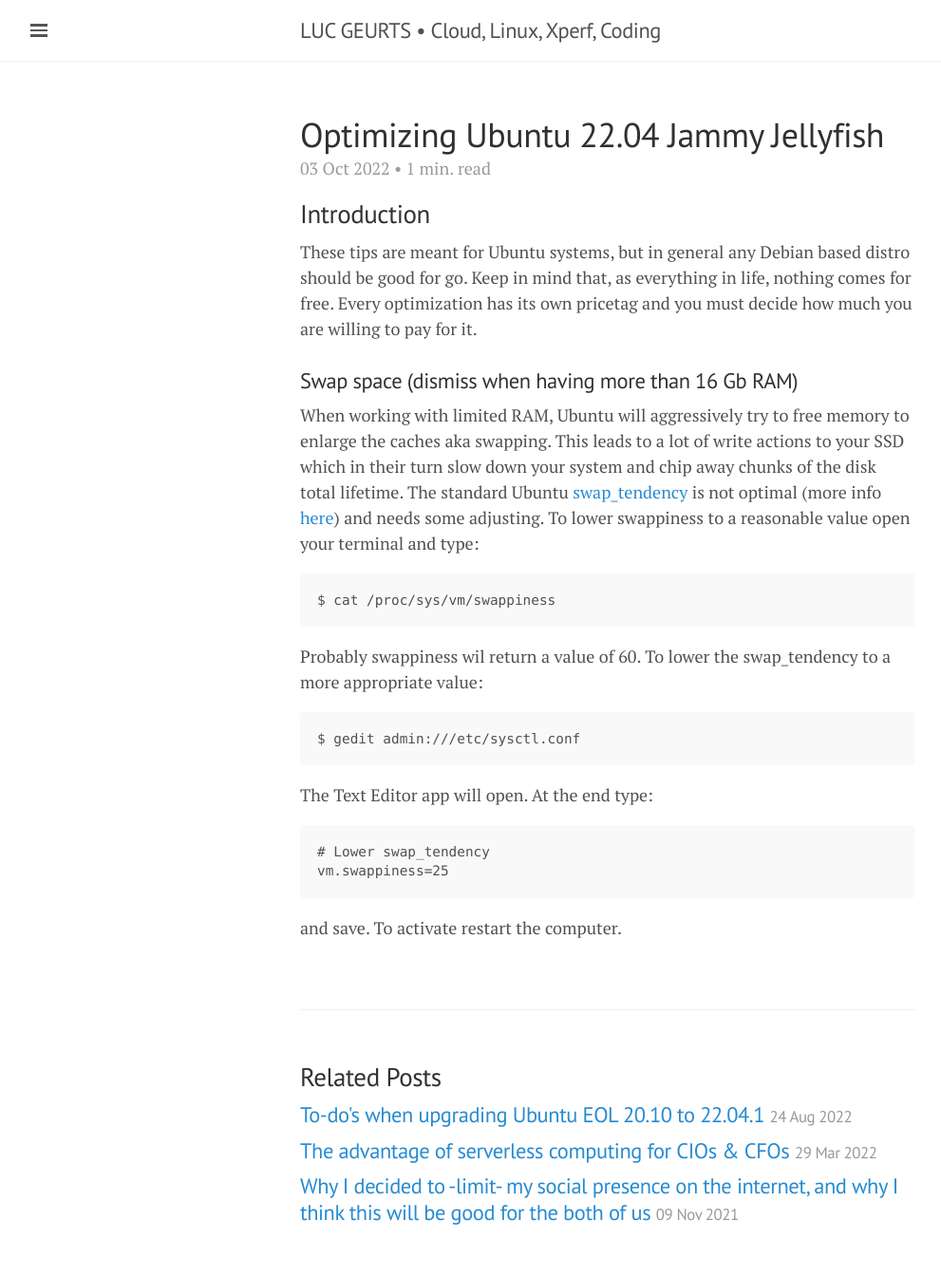
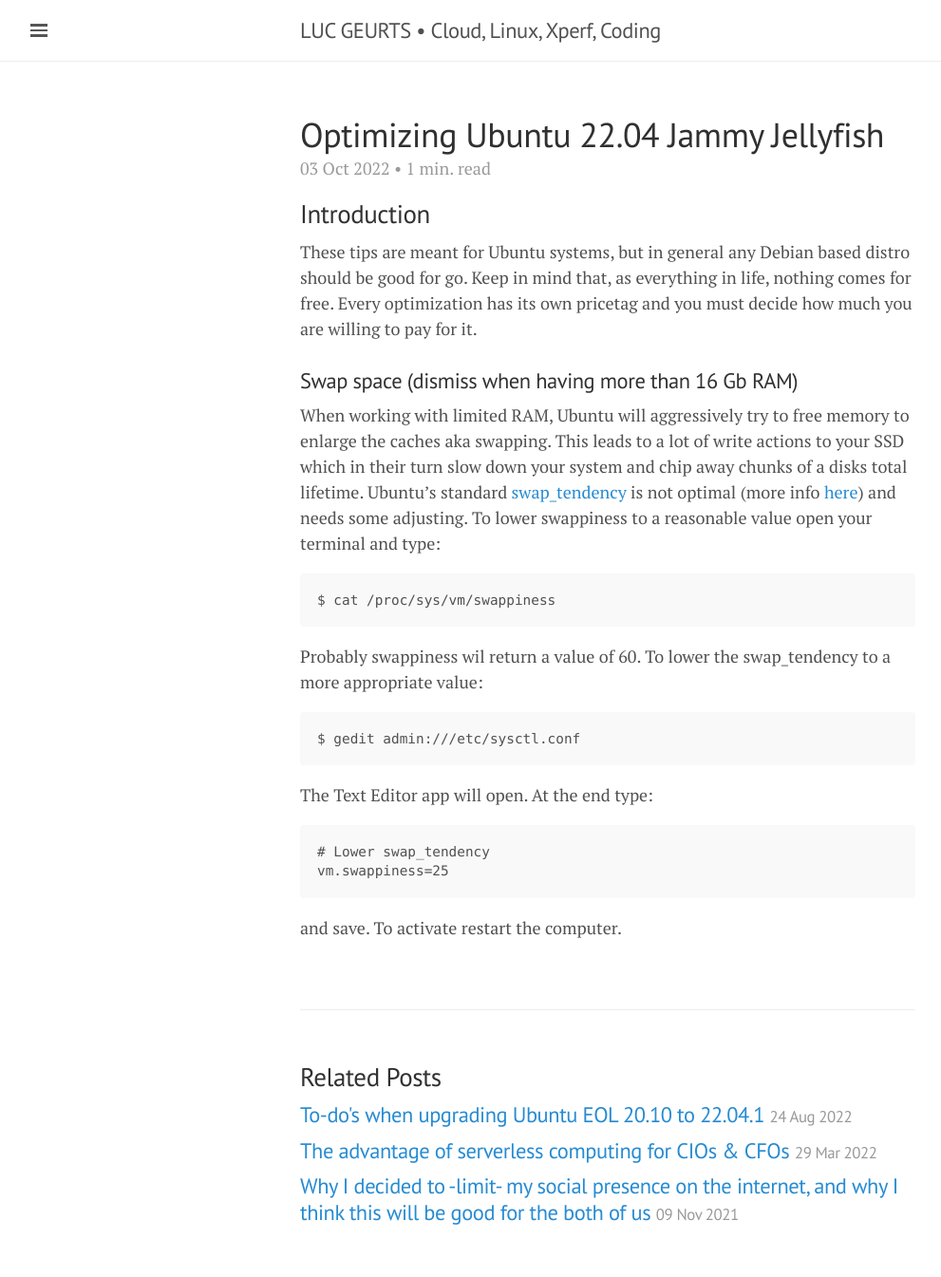
Before and after one commit to lgeurts/lgeurts.github.io, a Jekyll site: the page built from _posts/2022-10-03-optimizing-ubuntu-22.04-jammy-jellyfish.md, in a window 1280 px wide. Shown: the whole page at 95% size, without its empty margins (0-991 px from the left). Built offline with Jekyll 4.4.1, drawn with Linux system fonts in a browser that asks for light colours; nearby versions of some CDN libraries; comment, search, counter and statistics services are not loaded.

Commit message:
Update 2022-10-03-optimizing-ubuntu-22.04-jammy-jellyfish.md

````diff
--- a/_posts/2022-10-03-optimizing-ubuntu-22.04-jammy-jellyfish.md
+++ b/_posts/2022-10-03-optimizing-ubuntu-22.04-jammy-jellyfish.md
@@ -12,8 +12,8 @@
 Keep in mind that, as everything in life, nothing comes for free. Every optimization has its own pricetag and you must decide how much you are willing to pay for it.
 
 ### Swap space (dismiss when having more than 16 Gb RAM)
-When working with limited RAM, Ubuntu will aggressively try to free memory to enlarge the caches aka swapping. This leads to a lot of write actions to your SSD which in their turn slow down your system and chip away chunks of the disk total lifetime.
-The standard Ubuntu [swap_tendency](https://unix.stackexchange.com/questions/134202/when-is-swap-triggered-or-how-to-calculate-swap-tendency#134206) is not optimal (more info [here](https://rudd-o.com/linux-and-free-software/tales-from-responsivenessland-why-linux-feels-slow-and-how-to-fix-that)) and needs some adjusting.
+When working with limited RAM, Ubuntu will aggressively try to free memory to enlarge the caches aka swapping. This leads to a lot of write actions to your SSD which in their turn slow down your system and chip away chunks of a disks total lifetime.
+Ubuntu's standard [swap_tendency](https://unix.stackexchange.com/questions/134202/when-is-swap-triggered-or-how-to-calculate-swap-tendency#134206) is not optimal (more info [here](https://rudd-o.com/linux-and-free-software/tales-from-responsivenessland-why-linux-feels-slow-and-how-to-fix-that)) and needs some adjusting.
 To lower swappiness to a reasonable value open your terminal and type:
 ```
 $ cat /proc/sys/vm/swappiness
````
